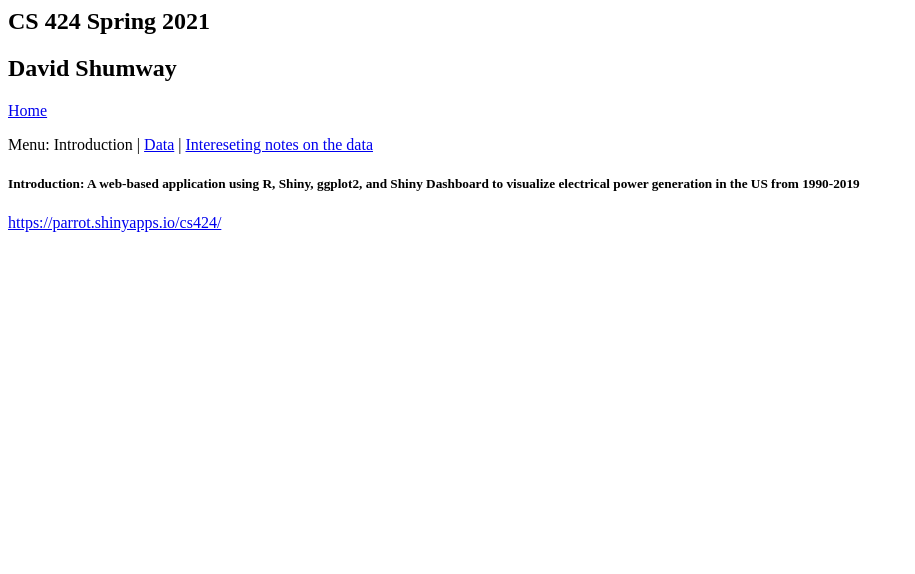
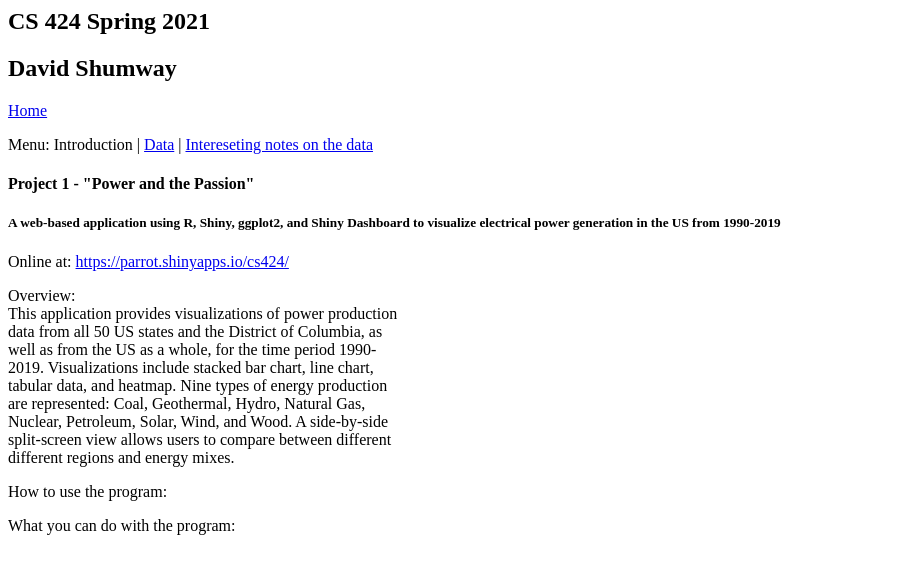
Before and after one commit to davidshumway/cs424, a plain HTML site: page project1/docs/index.html in a window 1280 px wide. Shown: the whole page, without its empty margins (0-915 px from the left). Drawn offline with Linux system fonts and the light colour scheme.

Commit message:
Add about page

```diff
--- a/project1/docs/index.html
+++ b/project1/docs/index.html
@@ -1,3 +1,10 @@
+<html>
+<style type="text/css">
+p {
+  max-width: 400px;
+}
+</style>
+</html>
 <h2>CS 424 Spring 2021</h2>
 <h2>David Shumway</h2>
 <p>
@@ -19,8 +26,21 @@ link to your project on GitHub giving access to your well commented source code,
 1 page worth of text on what interesting things you found about the data using your application.
 -->
 
-<h5>Introduction: A web-based application using R, Shiny, ggplot2, and Shiny Dashboard to visualize electrical power generation in the US from 1990-2019</h5>
+<h4>Project 1 - "Power and the Passion"</h4>
+<h5>A web-based application using R, Shiny, ggplot2, and Shiny Dashboard to visualize electrical power generation in the US from 1990-2019</h5>
 
 <p>
-  <a href="https://parrot.shinyapps.io/cs424/">https://parrot.shinyapps.io/cs424/</a>
+  Online at: <a href="https://parrot.shinyapps.io/cs424/">https://parrot.shinyapps.io/cs424/</a>
 </p>
+
+<p>Overview:<br>
+This application provides visualizations of power production data from all 50 US states and the District of Columbia, as well as from the US as a whole, for the time period 1990-2019. Visualizations include stacked bar chart, line chart, tabular data, and heatmap. Nine types of energy production are represented: Coal, Geothermal, Hydro, Natural Gas, Nuclear, Petroleum, Solar, Wind, and Wood. A side-by-side split-screen view allows users to compare between different different regions and energy mixes.
+
+  </p>
+
+<p>How to use the program:<br>
+
+  </p>
+
+<p>What you can do with the program:
+  </p>
```
Also changed, not shown: 2 other files.
